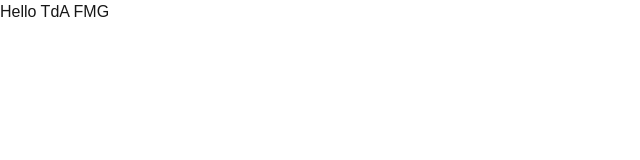
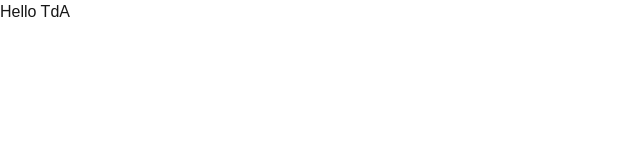
Before and after one commit to jejkukany/TdA25-FMG, a Next.js app: page / in a window 1280 px wide. Shown: the top 160 px of the page, without its empty margins (0-640 px from the left). Built offline with nearby package versions, Linux system fonts and the light colour scheme.

Commit message:
Bare minimum

```diff
--- a/src/app/page.tsx
+++ b/src/app/page.tsx
@@ -1,3 +1,3 @@
 export default function Home() {
-  return <div>Hello TdA FMG</div>;
+  return <div>Hello TdA</div>;
 }
```
